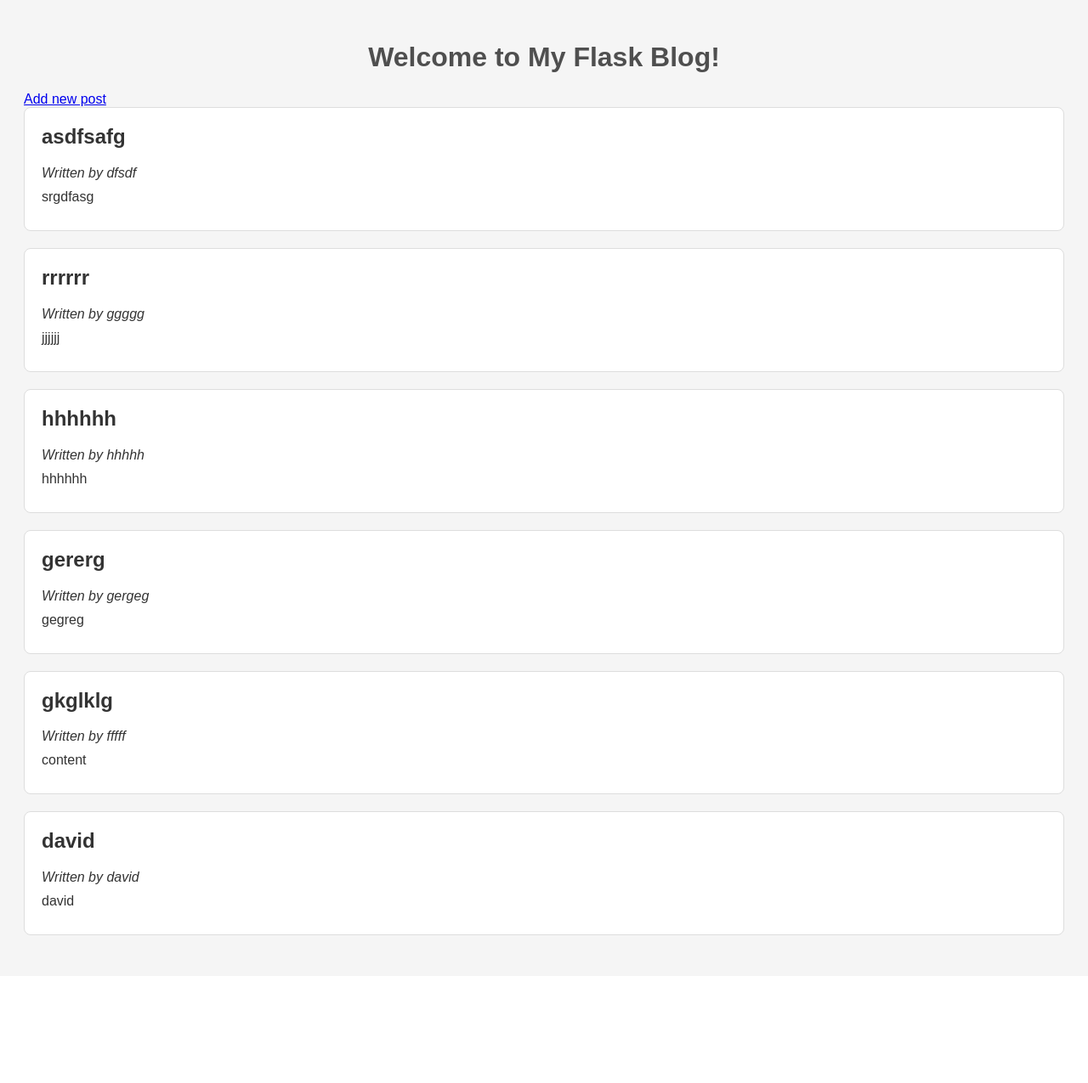
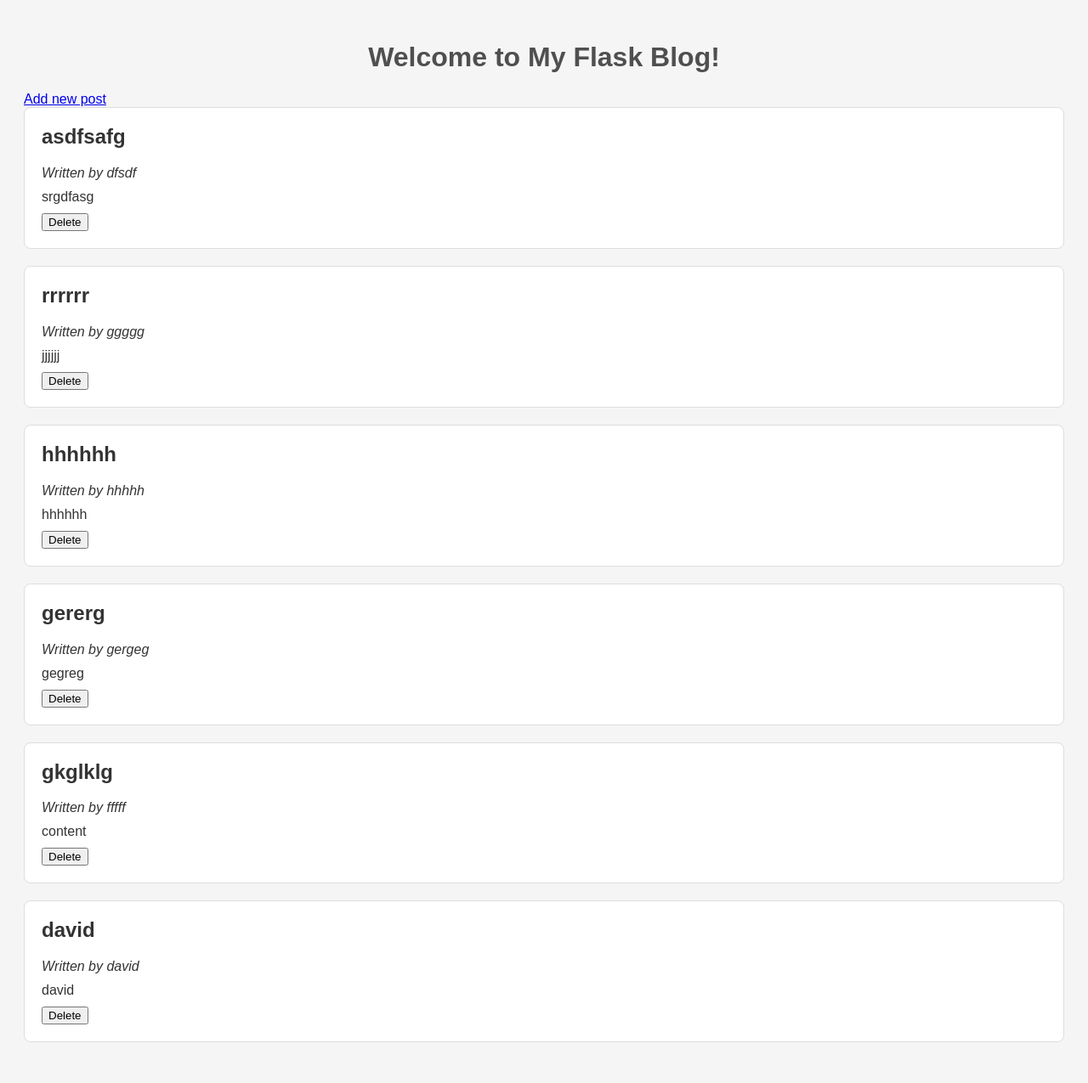
Before and after one commit to danodine/flask, a Flask app: page / in a window 1280 px wide. Shown: the whole page at 85% size. Before the commit the page ends 1101 px from the top, so only its background shows below. Run offline with Flask 3, Linux system fonts and the light colour scheme.

Commit message:
deleting posts

```diff
--- a/app.py
+++ b/app.py
@@ -32,6 +32,14 @@ def add():
         return render_template('index.html', posts=blog_posts)
     return render_template('add.html')
 
+@app.route('/delete/<int:post_id>', methods=['POST'])
+def delete(post_id):
+    blog_posts = read_file()
+    posts = [post for post in blog_posts if post['id'] != post_id]
+    write_file(posts)
+    blog_posts_new = read_file()
+    return render_template('index.html', posts=blog_posts_new)
+
 
 if __name__ == '__main__':
     app.run(debug=True)
--- a/templates/index.html
+++ b/templates/index.html
@@ -14,6 +14,9 @@
     <h2>{{post.title}}</h2>
     <p><em>Written by {{post.author}}</em></p>
     <p>{{post.content}}</p>
+    <form action="{{ url_for('delete', post_id=post.id) }}" method="POST">
+        <button type="submit">Delete</button>
+    </form>
 </div>
 {% endfor %}
 
```
